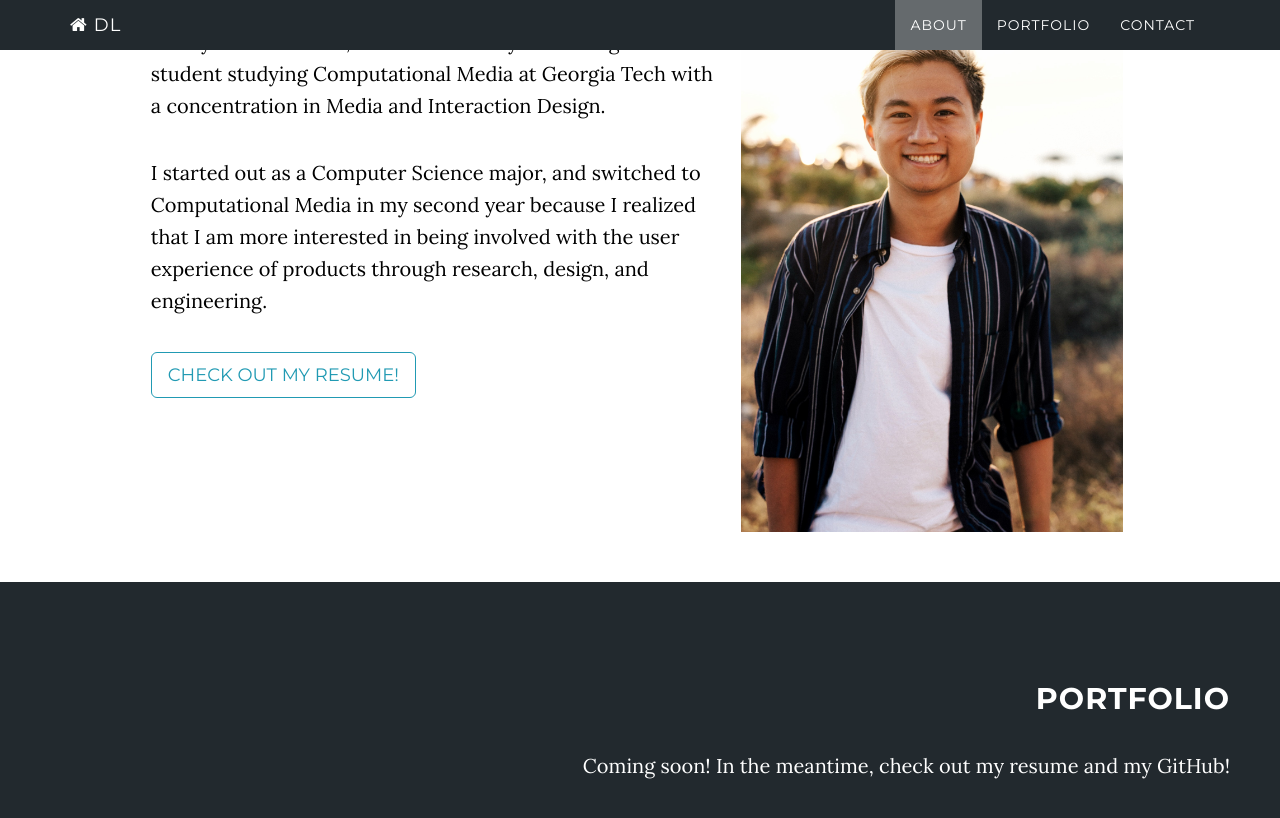
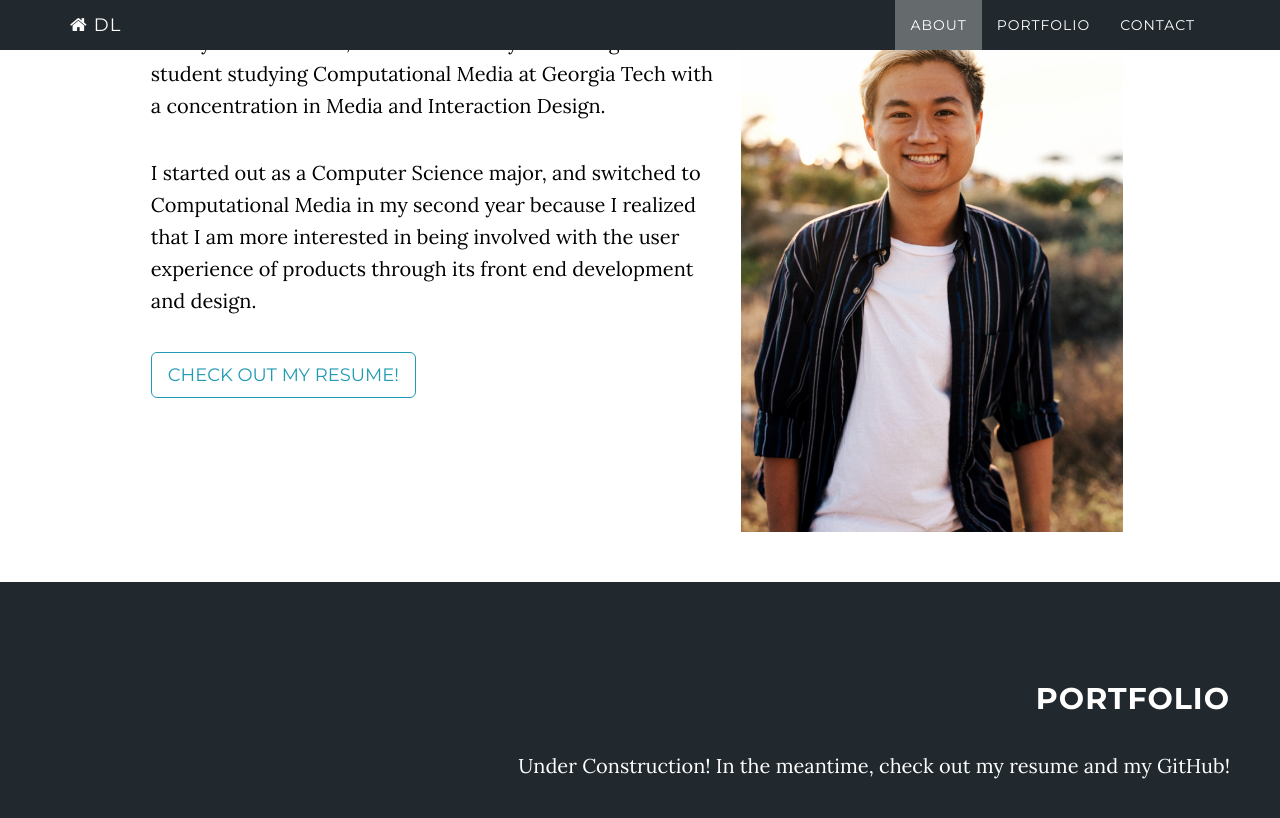
Before and after one commit to davidhle/davidhle.github.io, a Jekyll site: the page built from index.html, in a window 1280 px wide and 900 px high, scrolled down 1042 px. Shown: the top 818 px of the window. Built offline with Jekyll 4.4.1, drawn with Linux system fonts in a browser that asks for light colours.

Commit message:
renaming

```diff
--- a/_includes/about.html
+++ b/_includes/about.html
@@ -4,7 +4,7 @@
             <div class="col-lg-6 col-lg-offset-1">
                 <h2>About Me</h2>
                 <p>Hi! My name is David, and I am a third year undergraduate student studying Computational Media at Georgia Tech with a concentration in Media and Interaction Design.</p>
-                <p>I started out as a Computer Science major, and switched to Computational Media in my second year because I realized that I am more interested in being involved with the user experience of products through research, design, and engineering.</p>
+                <p>I started out as a Computer Science major, and switched to Computational Media in my second year because I realized that I am more interested in being involved with the user experience of products through its front end development and design.</p>
                 <a href="DavidLe_Resume.pdf" class="btn btn-default btn-lg" target="_blank">Check out my resume!</a>
 
             </div>
--- a/_includes/css/grayscale.css
+++ b/_includes/css/grayscale.css
@@ -260,7 +260,7 @@
     background-color: #ffffff;
 }
 
-.download-section {
+.portfolio-section {
     width: 100%;
     padding: 50px 0;
     color: #fff;
@@ -272,7 +272,7 @@
         padding-top: 100px;
     }
 
-    .download-section {
+    .portfolio-section {
         padding: 100px 0;
     }
 
--- a/_includes/nav.html
+++ b/_includes/nav.html
@@ -21,7 +21,7 @@
                         <a class="page-scroll" href="#about">About</a>
                     </li>
                     <li>
-                        <a class="page-scroll" href="#download">Portfolio</a>
+                        <a class="page-scroll" href="#portfolio">Portfolio</a>
                     </li>
                     <li>
                         <a class="page-scroll" href="#contact">Contact</a>
--- a/_includes/download.html
+++ b/_includes/portfolio.html
@@ -1,10 +1,10 @@
     <!-- Download Section -->
-    <section id="download" class="containercontent-section text-right">
-        <div class="download-section">
+    <section id="portfolio" class="containercontent-section text-right">
+        <div class="portfolio-section">
             <div>
                 <div class="col-lg-0 col-lg-offset-2" style="padding-left: 50px; padding-right: 50px;">
                     <h2>Portfolio</h2>
-                    <p>Coming soon! In the meantime, check out my resume and my GitHub!</p>
+                    <p>Under Construction! In the meantime, check out my resume and my GitHub!</p>
                 </div>
             </div>
         </div>
--- a/_layouts/default.html
+++ b/_layouts/default.html
@@ -5,7 +5,7 @@
     {% include nav.html %}
     {% include header.html %}
     {% include about.html %}
-    {% include download.html %}
+    {% include portfolio.html %}
     {% include contact.html %}
     {% include js.html %}
     </body>
```
